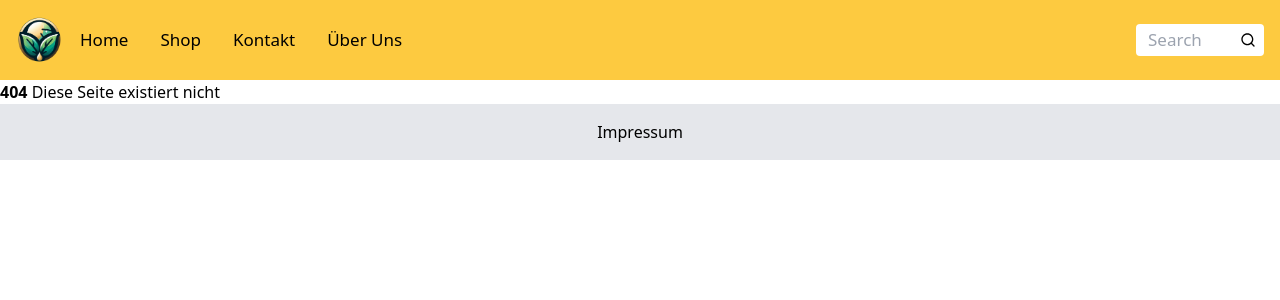
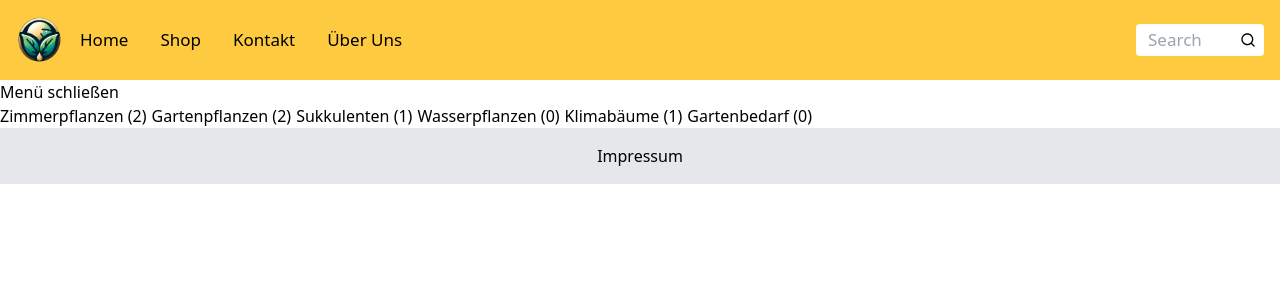
Before and after one commit to JonathanThoelke/PflanzenApp, a Next.js app: page /menu in a window 1280 px wide. Before the commit this address had no page. Shown: the top 300 px of the page. Built offline with nearby package versions, Linux system fonts and the light colour scheme.

Commit message:
Menü Seitenleiste

```diff
--- /dev/null
+++ b/app/menu/page.tsx
@@ -0,0 +1,30 @@
+'use client';
+import React, { useState } from 'react';
+
+function Menu() {
+  const [isOpen, setIsOpen] = useState(true);
+
+  const toggleMenu = () => {
+    setIsOpen(!isOpen);
+  };
+
+  return (
+    <div>
+      <button onClick={toggleMenu}>
+        Menü {isOpen ? 'schließen' : 'öffnen'}
+      </button>
+      {isOpen && (
+        <ul>
+          <li>Zimmerpflanzen (2)</li>
+          <li>Gartenpflanzen (2)</li>
+          <li>Sukkulenten (1)</li>
+          <li>Wasserpflanzen (0)</li>
+          <li>Klimabäume (1)</li>
+          <li>Gartenbedarf (0)</li>
+        </ul>
+      )}
+    </div>
+  );
+}
+
+export default Menu;
```
